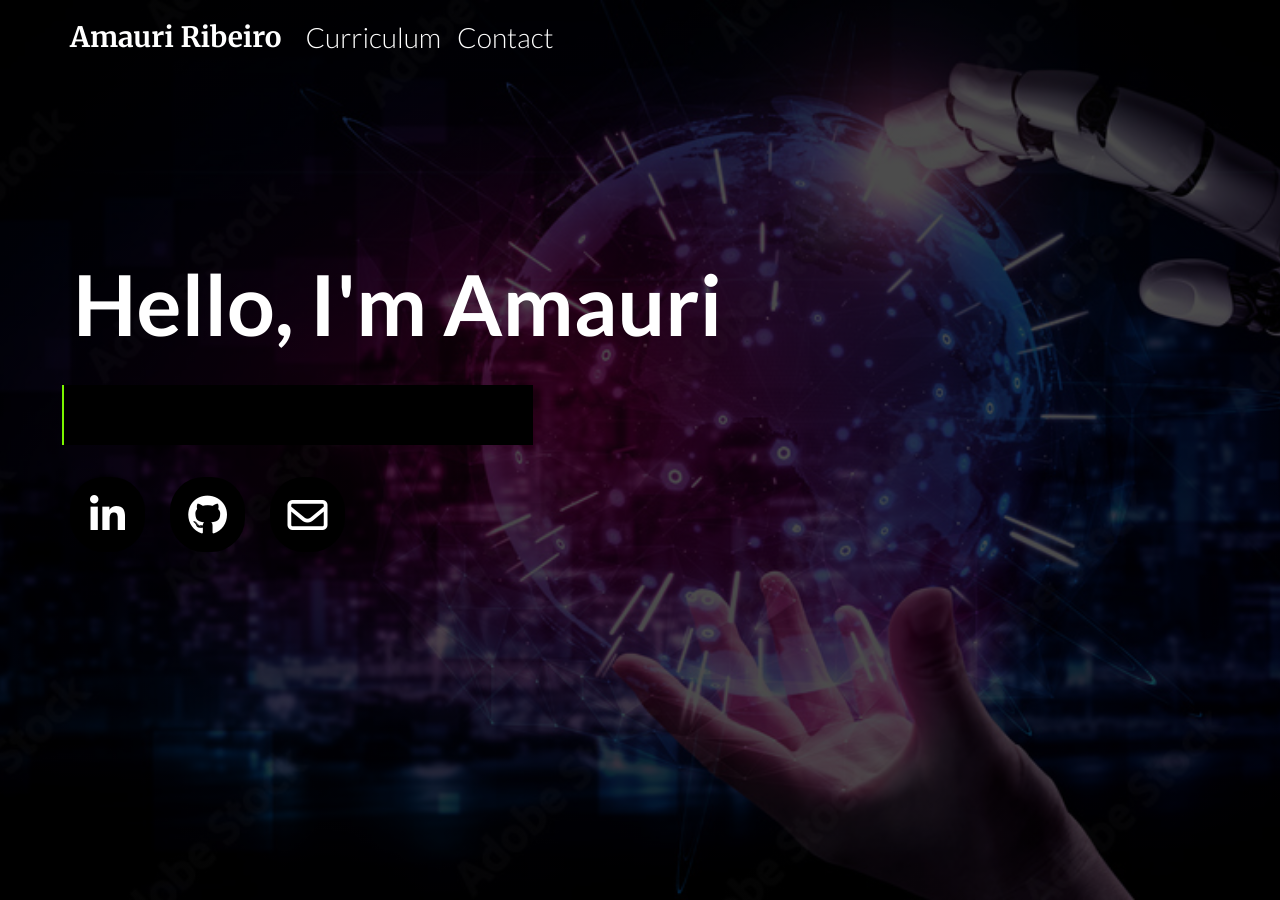
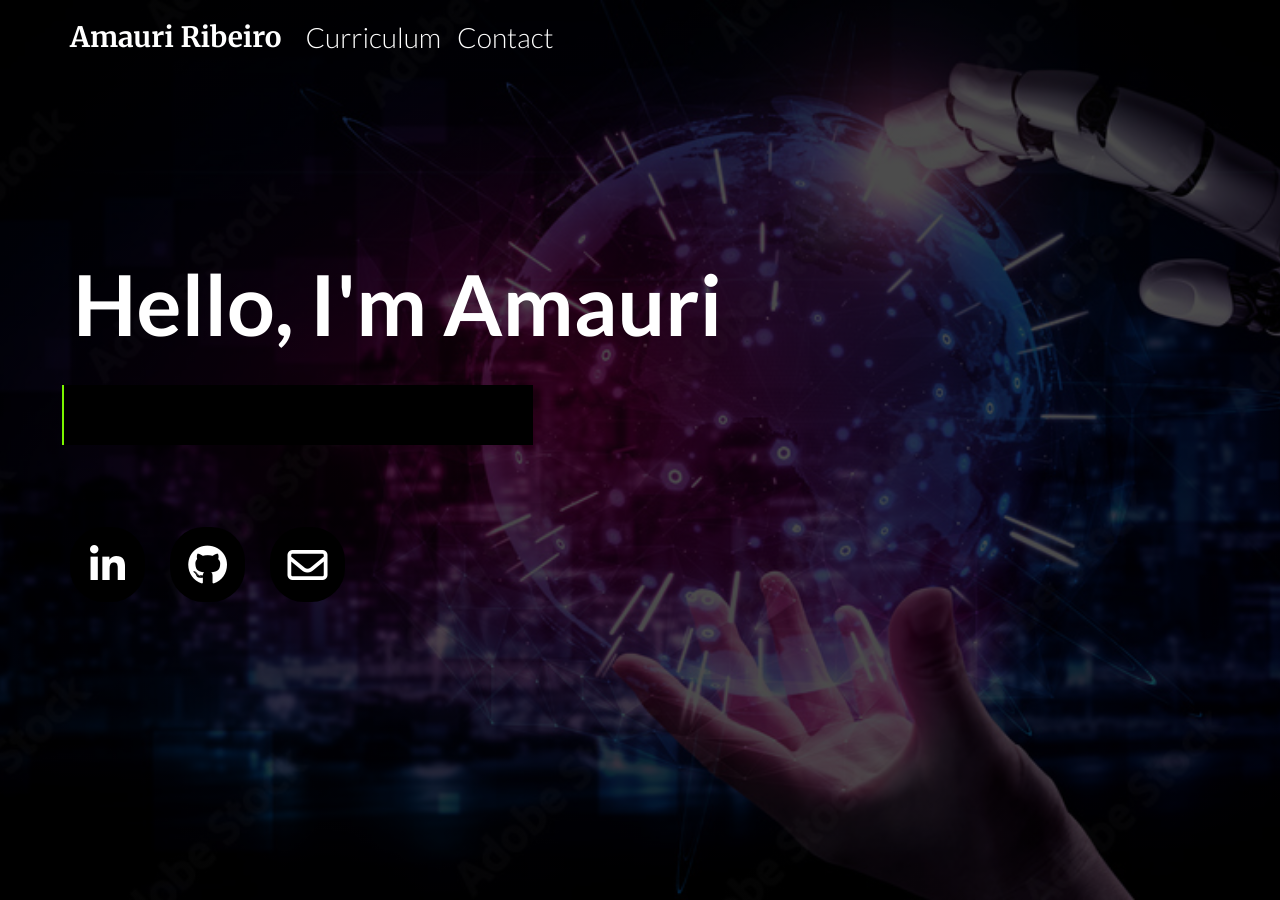
Before and after one commit to Ribeirosk8/ribeirosk8.github.io, a Jekyll site: the page built from index.html, in a window 1280 px wide. Built offline with Jekyll 4.4.1, drawn with Linux system fonts in a browser that asks for light colours; nearby versions of some CDN libraries.

Commit message:
Update index.html

```diff
--- a/index.html
+++ b/index.html
@@ -107,7 +107,7 @@ layout: default
         border-radius: 45%;
         color: white;
         margin-right: 25px;
-        margin-top: 25px;
+        margin-top: 75px;
         text-decoration: none;
     }
 
```
